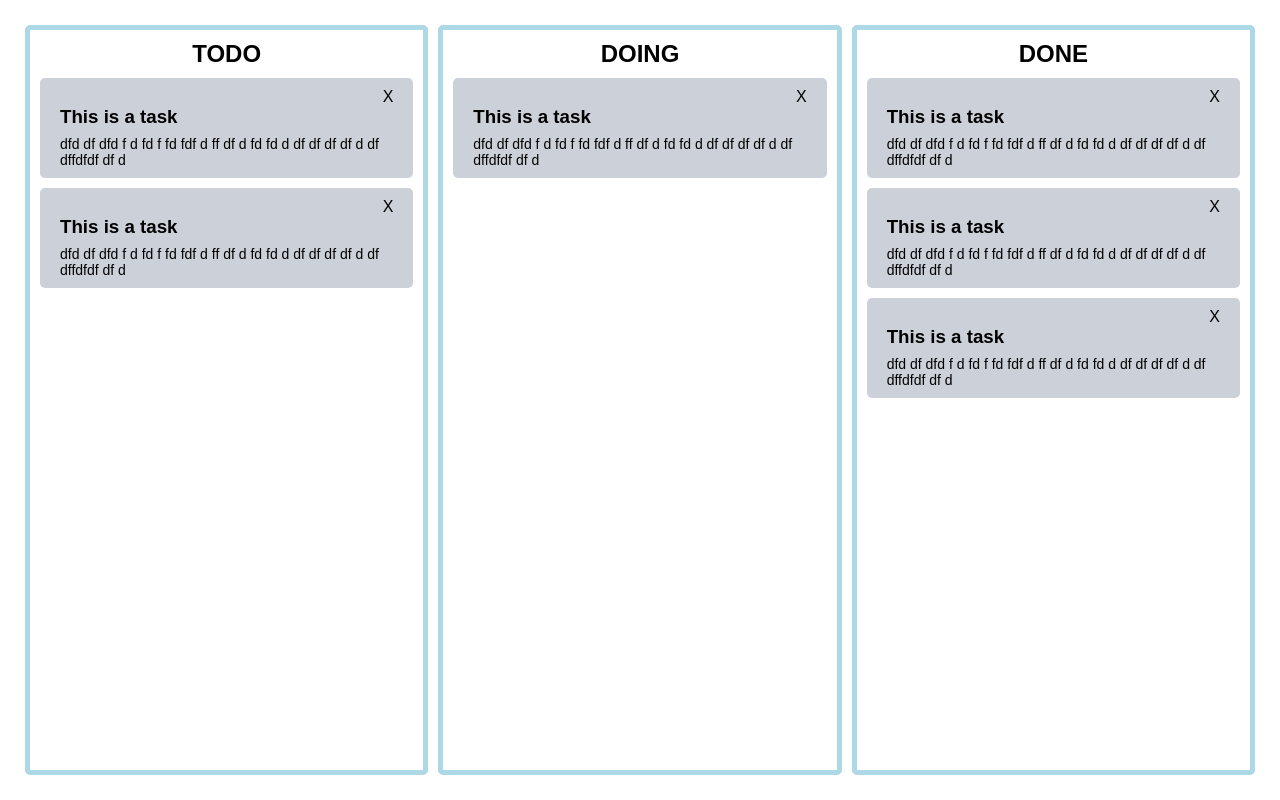
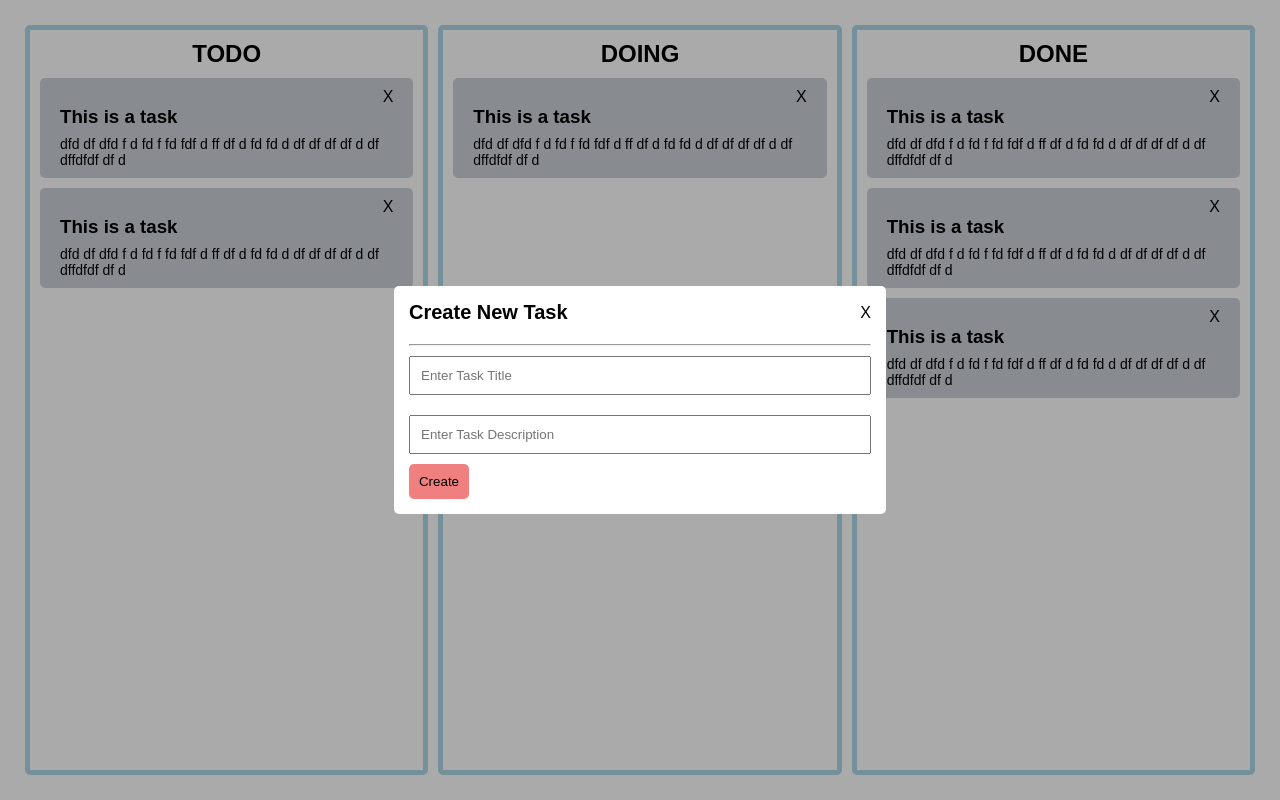
Before and after one commit to RickParamanik18/mcs_task, a React app in the folder client/: page / in a window 1280 px wide. Built offline with nearby package versions, Linux system fonts and the light colour scheme; the HTML template or start-up script is replaced by a standard one.

Commit message:
modal to add new task added

```diff
--- /dev/null
+++ b/client/src/components/Modal/Modal.jsx
@@ -0,0 +1,31 @@
+import React, { useState } from "react";
+import styled from "./style.module.css";
+
+export const Modal = (props) => {
+    const { title, children, visibility: vz = false } = props;
+    const [visibility, setVisibility] = useState(vz);
+
+    return (
+        <>
+            {visibility ? (
+                <div className={styled.container}>
+                    <div className={styled.modalBody}>
+                        <div className={styled.header}>
+                            <span className={styled.title}>{title}</span>
+                            <span
+                                className={styled.cross}
+                                onClick={() => setVisibility(false)}
+                            >
+                                X
+                            </span>
+                        </div>
+                        <hr />
+                        {React.cloneElement(children, {
+                            setVisibility: setVisibility,
+                        })}
+                    </div>
+                </div>
+            ) : null}
+        </>
+    );
+};
--- /dev/null
+++ b/client/src/components/Modal/style.module.css
@@ -0,0 +1,33 @@
+.container {
+    background: #00000055;
+    height: 100vh;
+    width: 100vw;
+    position: absolute;
+    top: 0px;
+    right: 0px;
+}
+.modalBody {
+    min-width: 300px;
+    background-color: white;
+    position: absolute;
+    top: 50%;
+    left: 50%;
+    transform: translate(-50%, -50%);
+    z-index: 999;
+    border-radius: 5px;
+    padding: 15px;
+}
+.header {
+    padding-bottom: 10px;
+    display: flex;
+    justify-content: space-between;
+    align-items: center;
+    margin-bottom: 10px;
+}
+.header .title {
+    font-size: 20px;
+    font-weight: 600;
+}
+.header .cross {
+    cursor: pointer;
+}
--- /dev/null
+++ b/client/src/components/forms/CreateNewTaskForm.jsx
@@ -0,0 +1,42 @@
+import { useState } from "react";
+import styled from "./style.module.css";
+
+export const CreateNewTaskForm = (props) => {
+    const { setTodos, setVisibility } = props;
+    const [formData, setFormData] = useState({});
+    const submitHandler = (e) => {
+        e.preventDefault();
+        setTodos((prev) => [...prev, { ...formData, status: 0 }]);
+        e.target.reset();
+        //api call
+        setVisibility(false);
+    };
+    const changeHandler = (e) => {
+        setFormData((prev) => ({ ...prev, [e.target.name]: e.target.value }));
+    };
+    return (
+        <>
+            <form onSubmit={submitHandler}>
+                <input
+                    className={styled.input}
+                    type="text"
+                    name="title"
+                    placeholder="Enter Task Title"
+                    required
+                    onChange={changeHandler}
+                />
+                <input
+                    className={styled.input}
+                    type="text"
+                    name="description"
+                    placeholder="Enter Task Description"
+                    required
+                    onChange={changeHandler}
+                />
+                <button className={styled.button} type="submit">
+                    Create
+                </button>
+            </form>
+        </>
+    );
+};
--- /dev/null
+++ b/client/src/components/forms/style.module.css
@@ -0,0 +1,12 @@
+.input {
+    width: 100%;
+    outline: none;
+    margin: 10px 0px;
+    padding: 10px;
+}
+.button {
+    background: lightcoral;
+    padding: 10px;
+    border: none;
+    border-radius: 5px;
+}
--- a/client/src/pages/homepage/Homepage.jsx
+++ b/client/src/pages/homepage/Homepage.jsx
@@ -2,6 +2,8 @@ import { useEffect, useState } from "react";
 import { TaskQueue } from "../../components/taskQueue/TaskQueue";
 import styled from "./style.module.css";
 import { DragDropContext } from "react-beautiful-dnd";
+import { Modal } from "../../components/Modal/Modal";
+import { CreateNewTaskForm } from "../../components/forms/CreateNewTaskForm";
 export const Homepage = () => {
     const [todos, setTodos] = useState([]);
     const [doings, setDoings] = useState([]);
@@ -107,9 +109,16 @@ export const Homepage = () => {
         <DragDropContext onDragEnd={dragEndHandler}>
             <div className={styled.container}>
                 <TaskQueue name="todo" tasks={todos} updateTasks={setTodos} />
-                <TaskQueue name="doing" tasks={doings} updateTasks={setDoings} />
+                <TaskQueue
+                    name="doing"
+                    tasks={doings}
+                    updateTasks={setDoings}
+                />
                 <TaskQueue name="done" tasks={dones} updateTasks={setDones} />
             </div>
+            <Modal title="Create New Task" visibility={true}>
+                <CreateNewTaskForm setTodos={setTodos} />
+            </Modal>
         </DragDropContext>
     );
 };
```
